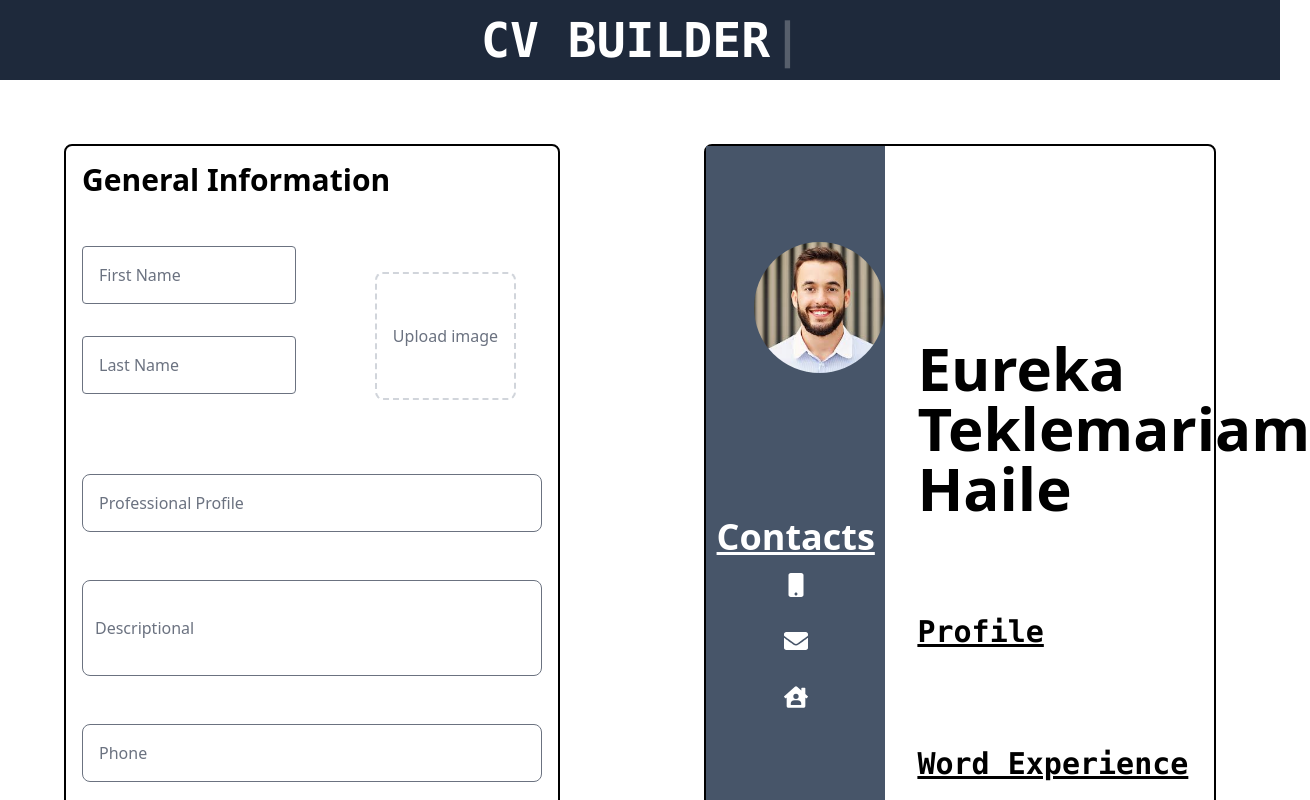
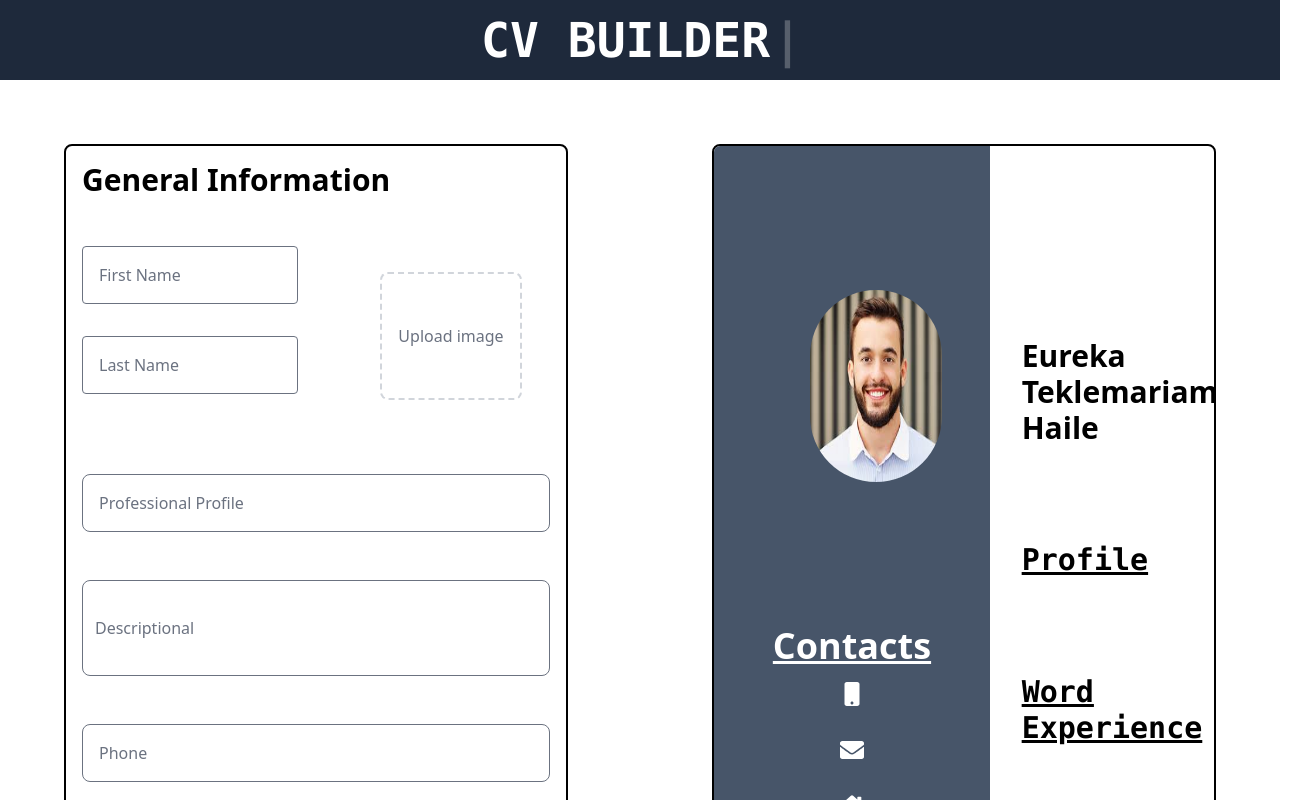
Before and after one commit to xeureka/CV-APP, a React (Vite) app: page / in a window 1280 px wide. Shown: the top 800 px of the page, 1310 px wide, since content can reach past the window. Built offline with nearby package versions, Linux system fonts and the light colour scheme.

Commit message:
some fix on the display to make it fit with the page not overflow

```diff
--- a/src/components/Display.jsx
+++ b/src/components/Display.jsx
@@ -4,10 +4,10 @@ import {FaMobile,FaEnvelope,FaHouseUser} from 'react-icons/fa'
 
 const Display = () => {
   return (
-    <div className='m-16 border-2  border-black rounded-lg w-2/5 flex '>
-      <div className='h-full bg-slate-600 w-2/5'>
-            <div className='pt-24 pl-12'>
-              <img src={Profile} alt="Sample Profile image" className='rounded-full '/>
+    <div className='m-16 border-2  border-black rounded-lg w-2/5 flex h-[85vh] overflow-auto'>
+      <div className='h-full bg-slate-600 max-w-[100vh] p-12'>
+            <div className='pt-24 pl-12 flex w-full justify-center'>
+              <img src={Profile} alt="Sample Profile image" className='rounded-full h-48 w-48 '/>
             </div>
 
 
@@ -26,7 +26,7 @@ const Display = () => {
         </div>
 
       <div className='ml-8 flex flex-col '>
-        <h1 className='font-bold text-6xl mt-48'>Eureka Teklemariam Haile</h1>
+        <h1 className='font-bold text-3xl mt-48'>Eureka Teklemariam Haile</h1>
         <div>
           <h1 className='font-bold font-mono underline text-3xl mt-24'>Profile</h1>
         </div>
```
